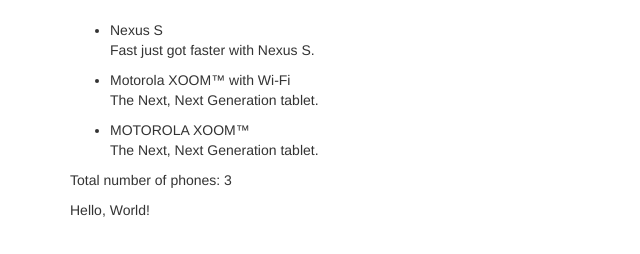
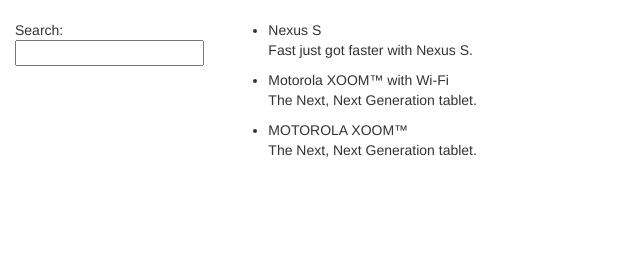
Before and after one commit to rmundy/angular-phonecat-v2, a website: page app/index.html in a window 1280 px wide. Shown: the whole page, without its empty margins (0-640 px from the left). Drawn offline with Linux system fonts and the light colour scheme.

Commit message:
Finished Step3

```diff
--- a/app/index.html
+++ b/app/index.html
@@ -17,18 +17,25 @@
     <!--[if lt IE 9]> <script src="https://oss.maxcdn.com/html5shiv/3.7.2/html5shiv.min.js"></script> <script src="https://oss.maxcdn.com/respond/1.4.2/respond.min.js"></script> <![endif]-->
   </head>
   <body ng-controller="PhoneListCtrl">
-    <div class="container">
+    <div class="container-fluid">
+      <div class="row">
+        <div class="col-md-2">
+          <!--Sidebar content-->
+
+          Search: <input ng-model="query" />
+
+        </div>
+        <div class="col-md-10">
           <ul>
-        <li ng-repeat="phone in phones">
+            <li ng-repeat="phone in phones | filter:query">
               <span>{{phone.name}}</span>
               <p>
                 {{phone.snippet}}
               </p>
             </li>
           </ul>
-
-      <p>Total number of phones: {{phones.length}}</p>
-      <p>Hello, {{name}}!</p>
+        </div>
+      </div>
     </div>
 
     <!-- jQuery (necessary for Bootstraps JavaScript plugins) -->
--- a/app/js/controllers.js
+++ b/app/js/controllers.js
@@ -13,6 +13,4 @@
       'name': 'MOTOROLA XOOM™',
       'snippet': 'The Next, Next Generation tablet.'
     }];
-
-    $scope.name = "World";
 });
```
Also changed, not shown: test/e2e/scenarios.js (+22 -2 lines). Lines whose indentation alone changed are shown as unchanged.
